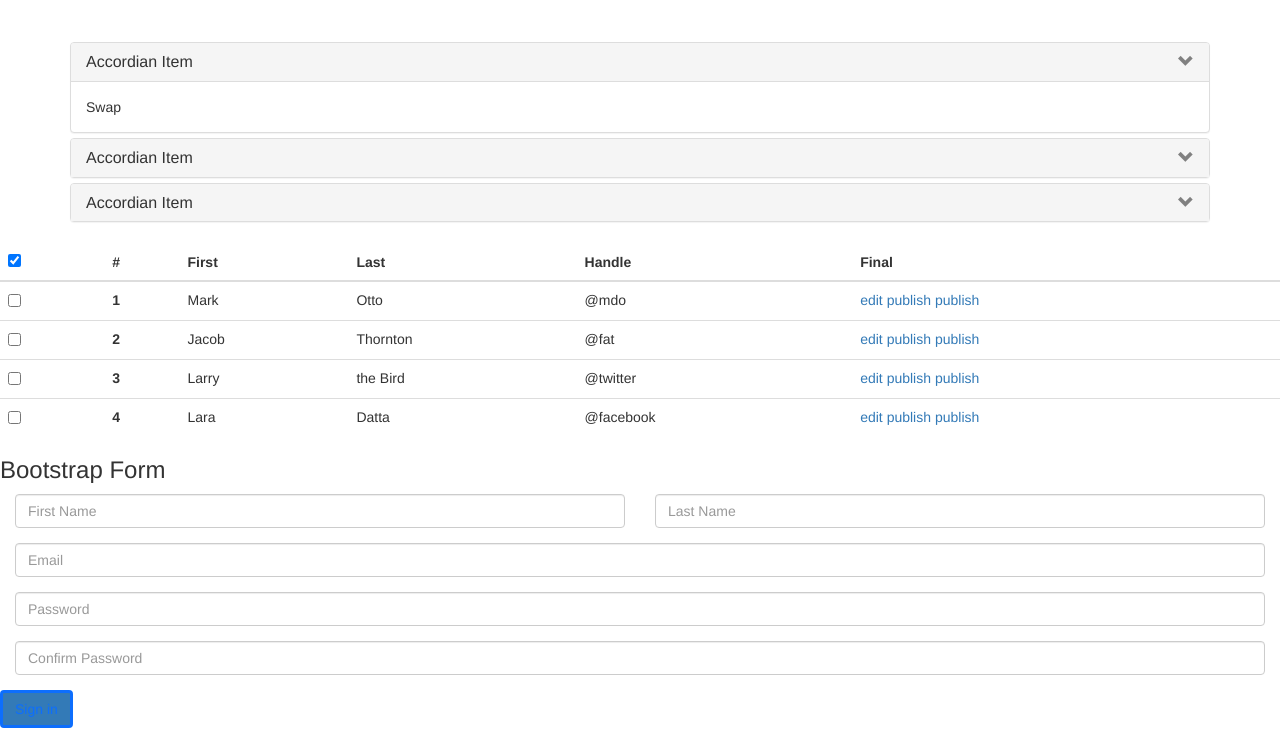
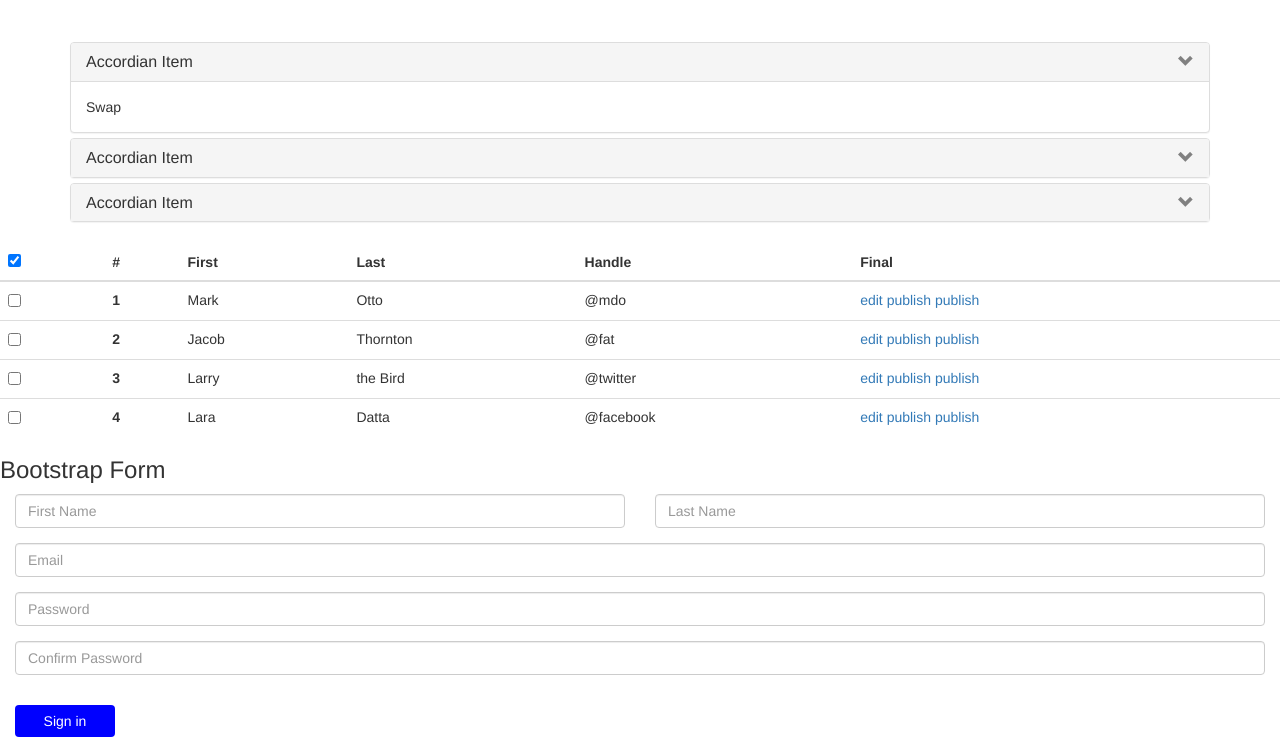
Before and after one commit to nikhilg2809/F1-Final-Module-Test, a plain HTML site: page index.html in a window 1280 px wide. Shown: the part 888-1640 px from the top of the page. Before the commit the page ends 1616 px from the top, so only its background shows below. Drawn offline with nearby package versions, Linux system fonts and the light colour scheme.

Commit message:
Update style.css

```diff
--- a/css/style.css
+++ b/css/style.css
@@ -47,3 +47,11 @@ nav{
 .eml{
     margin: 15px;
 }
+
+.lbutton{
+    background-color: blue;
+    border: none;
+    color:white;
+    margin:15px;
+    width:100px;
+}
```
